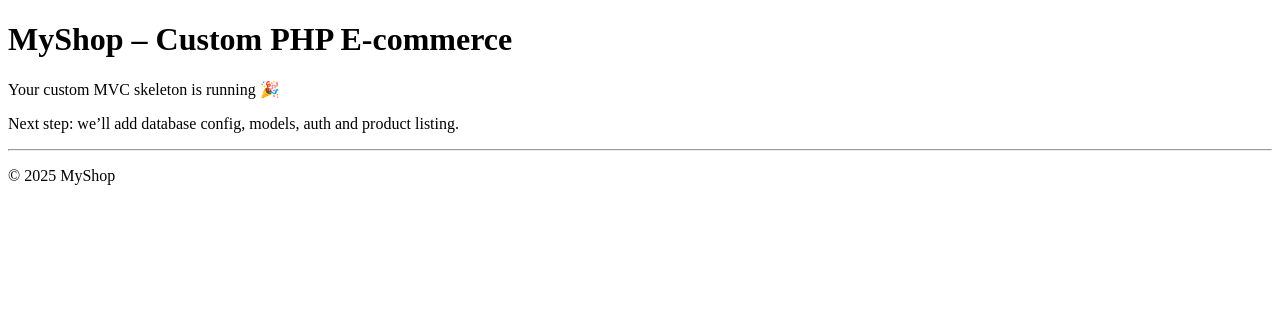
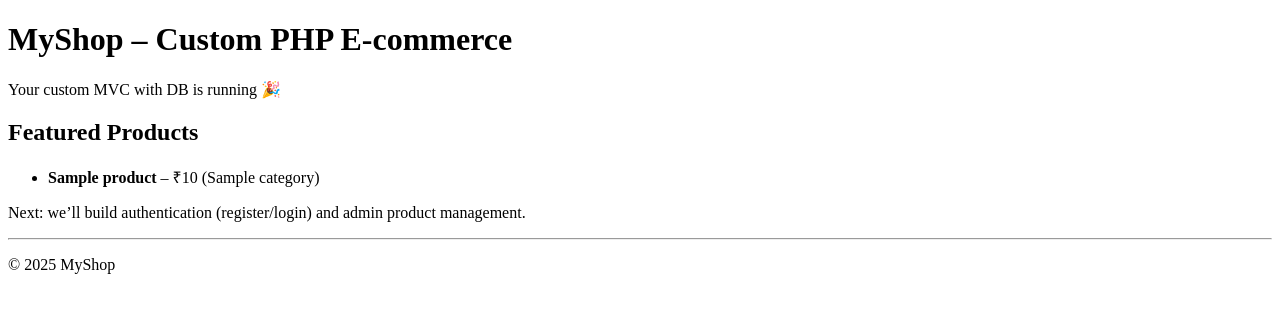
Before and after one commit to PraneetNS/e-commerce, a PHP site: page /ecommerce-mvc/ in a window 1280 px wide. Shown: the part 36-349 px from the top of the page. Run offline with PHP 8.4, Linux system fonts and the light colour scheme; tables that the repository leaves empty or names only in its code hold one stand-in row (values such as "Sample post").

Commit message:
connected database

```diff
--- a/app/Views/home/index.php
+++ b/app/Views/home/index.php
@@ -1,4 +1,21 @@
 <h1><?= htmlspecialchars($title) ?></h1>
 <p><?= htmlspecialchars($message) ?></p>
 
-<p>Next step: we’ll add database config, models, auth and product listing.</p>
+<?php if (!empty($products)): ?>
+    <h2>Featured Products</h2>
+    <ul>
+        <?php foreach ($products as $product): ?>
+            <li>
+                <strong><?= htmlspecialchars($product['name']) ?></strong>
+                – ₹<?= htmlspecialchars($product['price']) ?>
+                <?php if (!empty($product['category_name'])): ?>
+                    (<?= htmlspecialchars($product['category_name']) ?>)
+                <?php endif; ?>
+            </li>
+        <?php endforeach; ?>
+    </ul>
+<?php else: ?>
+    <p>No featured products yet.</p>
+<?php endif; ?>
+
+<p>Next: we’ll build authentication (register/login) and admin product management.</p>
--- a/app/controllers/homeController.php
+++ b/app/controllers/homeController.php
@@ -4,18 +4,22 @@ declare(strict_types=1);
 namespace App\Controllers;
 
 use App\Core\Controller;
+use App\Models\Product;
 
 class HomeController extends Controller
 {
     public function index(): void
     {
+        $productModel = new Product();
+        $featuredProducts = $productModel->getFeatured(4);
+
         $this->view('home/index', [
             'title'   => 'MyShop – Custom PHP E-commerce',
-            'message' => 'Your custom MVC skeleton is running 🎉'
+            'message' => 'Your custom MVC with DB is running 🎉',
+            'products' => $featuredProducts,
         ]);
     }
 
-    // Example extra method: /home/about
     public function about(): void
     {
         $this->view('home/about', [
--- a/composer.json
+++ b/composer.json
@@ -1,5 +1,5 @@
 {
-  "name": "praneetns/ecommerce-mvc",
+  "name": "praneetns/ecommerce-mvc1",
   "description": "Custom PHP MVC E-Commerce platform",
   "type": "project",
   "require": {
--- a/config/config.php
+++ b/config/config.php
@@ -3,7 +3,7 @@
 return [
     'db' => [
         'host'    => '127.0.0.1',
-        'name'    => 'ecommerce_mvc',
+        'name'    => 'ecommerce_mvc1',
         'user'    => 'root',    // XAMPP default
         'pass'    => '',        // XAMPP default is empty
         'charset' => 'utf8mb4',
```
